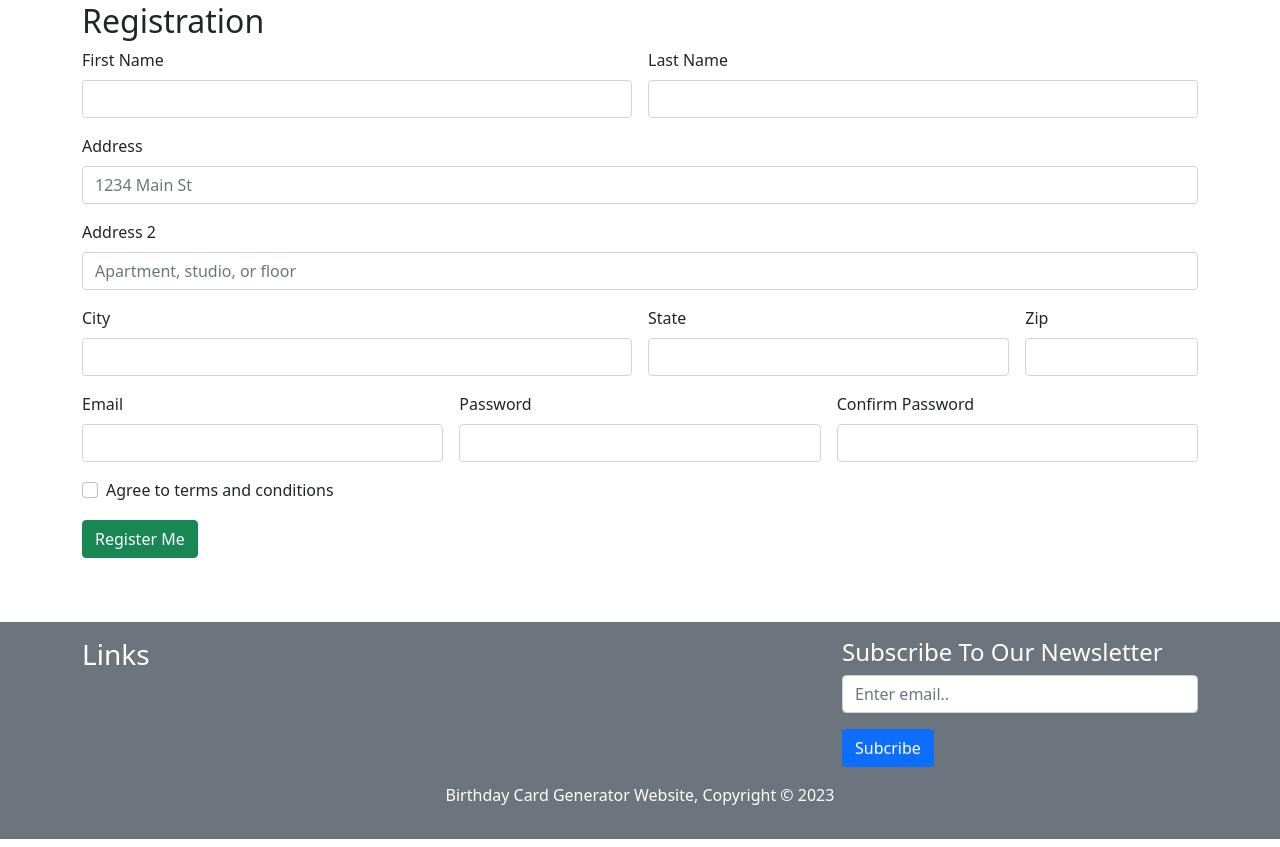
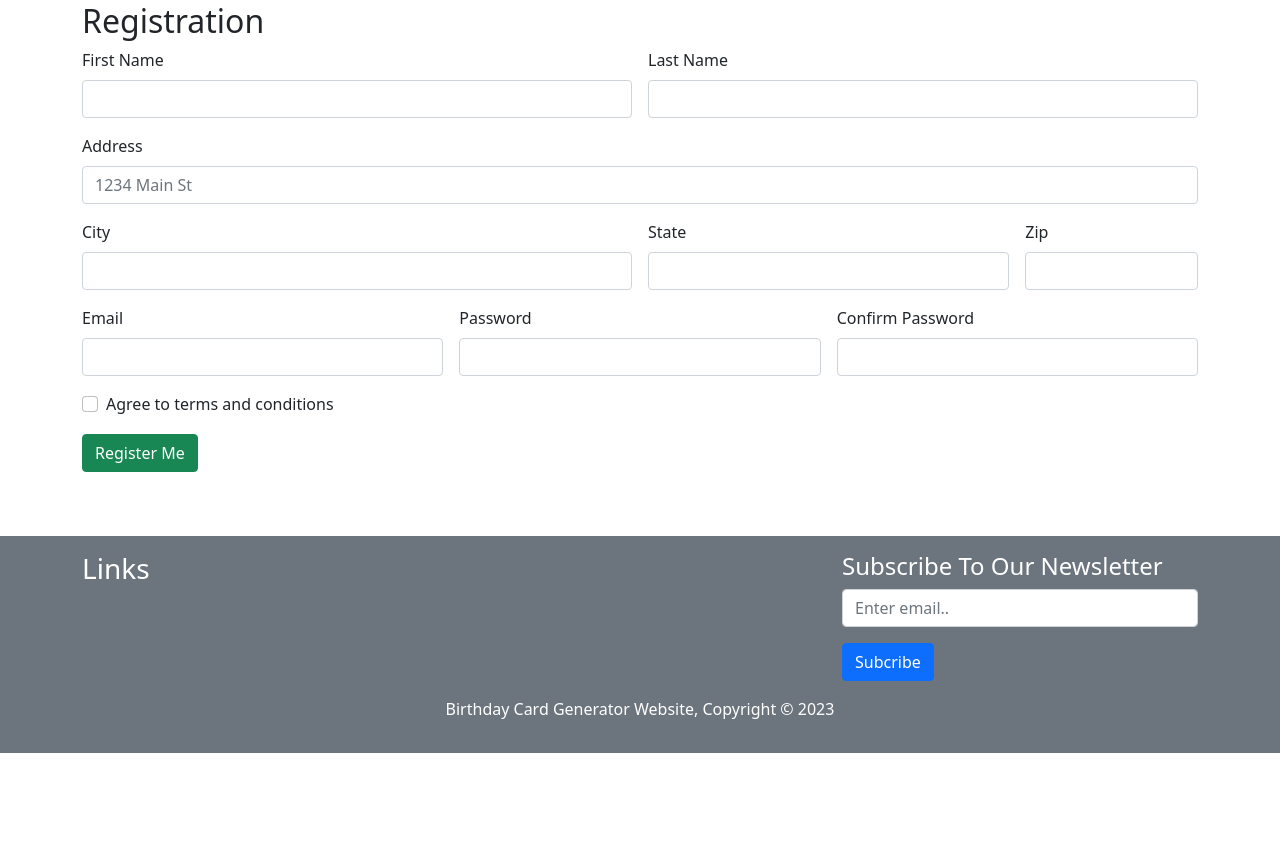
Before and after one commit to Oberon10/BirthdayCardGenerator_Project, a PHP site: page /reg.php in a window 1280 px wide. Shown: the part 130-977 px from the top of the page. After the commit the page ends 883 px from the top, so only its background shows below. Run offline with PHP 8.4, Linux system fonts and the light colour scheme.

Commit message:
files updated

```diff
--- /dev/null
+++ b/connect.php
@@ -0,0 +1,14 @@
+<?php
+$servername = "localhost";
+$username = "root";
+$password = "";
+$db = "birthday_card";
+
+// Create connection
+$conn = new mysqli($servername, $username, $password, $db);
+
+// Check connection
+if ($conn->connect_error) {
+  die("Connection failed: " . $conn->connect_error);
+}
+?>
--- a/reg.php
+++ b/reg.php
@@ -1,48 +1,74 @@
 <?php include 'header.php' ?>
 <?php include 'nav.php' ?>
+<?php include 'connect.php' ?>
 <section id="reg">
     <div class="container">
         <h2>Registration</h2>
-        <form class="row g-3">
+        <?php
+        if($_SERVER["REQUEST_METHOD"] == "POST"){
+          //`fname`, `lname`, `address`, `city`, `state`, `email`, `password`, `zip`)
+          $fname = $_POST["fname"];
+          $lname = $_POST["lname"];
+          $address = $_POST["inputAddress"];
+          $city = $_POST["inputCity"];
+          $state = $_POST["inputState"];
+          $email = $_POST["inputEmail"];
+          $password = $_POST["inputCPassword"];
+          $zip = $_POST["inputZip"];
+          $inputCPassword = $_POST["inputCPassword"];
+          if($password != $inputCPassword){
+            die("password didn't match". mysqli_connect_error());
+          }
+          $sql = "INSERT INTO users (fname, lname, address, city, state, email, password, zip)
+        VALUES ('$fname', '$lname', '$address', '$city', '$state', '$email', '$password', '$zip')";
+
+        if (mysqli_query($conn, $sql)) {
+          echo "New record created successfully";
+        } else {
+          echo "Error: " . $sql . "<br>" . mysqli_error($conn);
+        }
+
+        mysqli_close($conn);
+
+        }
+
+        ?>
+        <form method="POST" action="" class="row g-3">
             <div class="col-md-6">
             <label for="fname" class="form-label">First Name</label>
-            <input type="text" class="form-control" id="fname" required>
+            <input type="text"  Name="fname" class="form-control" id="fname" required>
           </div>
           <div class="col-md-6">
             <label for="lname" class="form-label">Last Name</label>
-            <input type="text" class="form-control" id="lname" required>
+            <input type="text" Name="lname" class="form-control" id="lname" required>
           </div>
           <div class="col-12">
             <label for="inputAddress" class="form-label">Address</label>
-            <input type="text" class="form-control" id="inputAddress" placeholder="1234 Main St" required>
-          </div>
-          <div class="col-12">
-            <label for="inputAddress2" class="form-label">Address 2</label>
-            <input type="text" class="form-control" id="inputAddress2" placeholder="Apartment, studio, or floor" required>
+            <input type="text" Name="inputAddress" class="form-control" id="inputAddress" placeholder="1234 Main St" required>
           </div>
           <div class="col-md-6">
             <label for="inputCity" class="form-label">City</label>
-            <input type="text" class="form-control" id="inputCity" required>
+            <input type="text" Name="inputCity" class="form-control" id="inputCity" required>
           </div>
           <div class="col-md-4">
             <label for="inputState" class="form-label">State</label>
-            <input type="text" class="form-control" id="inputState" required>
+            <input type="text" Name="inputState" class="form-control" id="inputState" required>
           </div>
           <div class="col-md-2">
             <label for="inputZip" class="form-label">Zip</label>
-            <input type="text" class="form-control" id="inputZip" required>
+            <input type="text" Name="inputZip" class="form-control" id="inputZip" required>
           </div>
           <div class="col-md-4">
             <label for="inputEmail" class="form-label">Email</label>
-            <input type="email" class="form-control" id="inputEmail" required>
+            <input type="email" Name="inputEmail" class="form-control" id="inputEmail" required>
           </div>
           <div class="col-md-4">
             <label for="inputPassword" class="form-label">Password</label>
-            <input type="password" class="form-control" id="inputPassword" required>
+            <input type="password" Name="inputCPassword" class="form-control" id="inputPassword" required>
           </div>
           <div class="col-md-4">
             <label for="inputCPassword" class="form-label">Confirm Password</label>
-            <input type="password" class="form-control" id="inputCPassword" required>
+            <input type="password" Name="inputCPassword" class="form-control" id="inputCPassword" required>
           </div>
           <div class="col-12">
             <div class="form-check">
```
Also changed, not shown: home.php (added, +34 -0 lines), login.php (+25 -3 lines).
